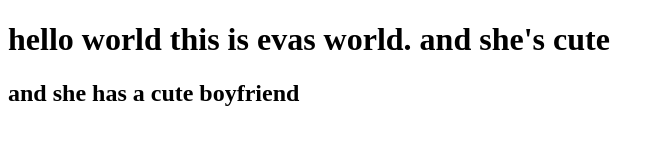
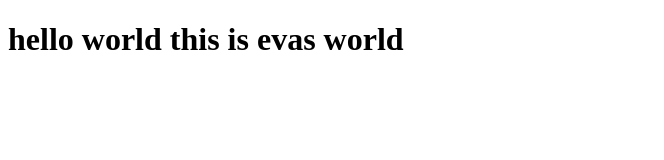
Before and after one commit to evadlc1045/evadlc1045.github.io, a plain HTML site: page index.html in a window 1280 px wide. Shown: the whole page, without its empty margins (0-664 px from the left). Drawn offline with Linux system fonts and the light colour scheme.

Commit message:
Update index.html

```diff
--- a/index.html
+++ b/index.html
@@ -1,6 +1,6 @@
 <!DOCTYPE html>
 <html>
 
-<h1> hello world this is evas world. and she's cute </h2>
-  <h2> and she has a cute boyfriend</h2>
+<h1> hello world this is evas world</h2>
+  <h2> </h2>
 </html>
```
